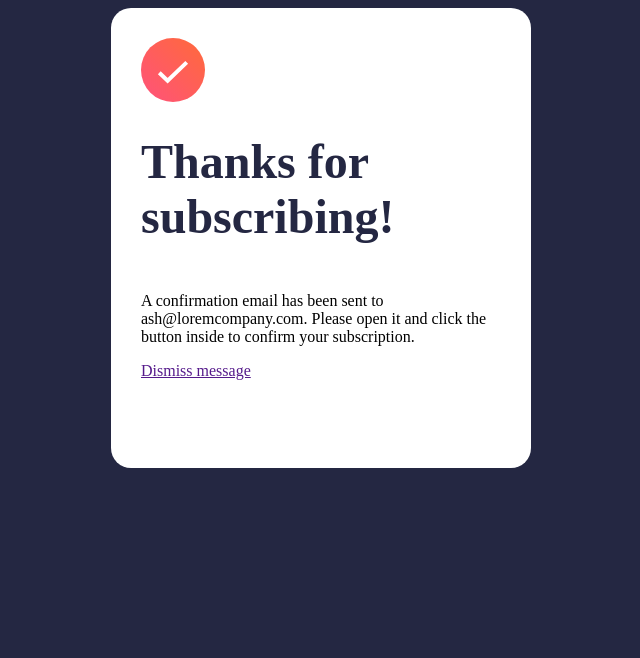
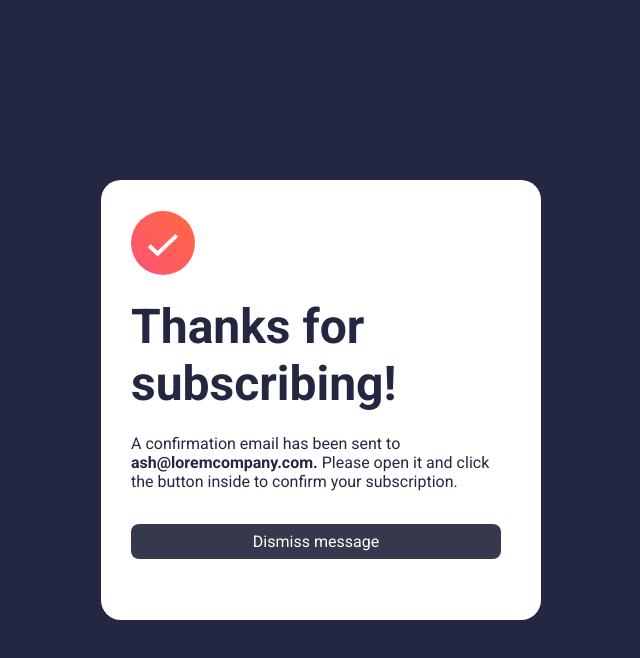
Before and after one commit to RenanDevWeb/-Newslettersignupform, a plain HTML site: page thanks.html in a window 1280 px wide. Shown: the whole page, without its empty margins (319-959 px from the left). Drawn offline with Linux system fonts and the light colour scheme.

Commit message:
adicionando botão no card

```diff
--- a/css/styles.css
+++ b/css/styles.css
@@ -1,3 +1,5 @@
+@import url('https://fonts.googleapis.com/css2?family=Roboto:wght@400;700&display=swap');
+
 *{
     margin: 0;
     padding: 0;
@@ -8,6 +10,7 @@ body{
     display: flex;
     justify-content: center;
     align-items: center;
+    font-family: 'Roboto', sans-serif;
 }
 .container{
     margin-top: 80px;
@@ -118,6 +121,7 @@ body{
     border-radius: 8px;
     padding: 8px;
     text-decoration: none;
+    margin-top: 30px;
 }
 .form a:hover{
     background: rgb(248,81,119);
--- a/css/thankyoupage.css
+++ b/css/thankyoupage.css
@@ -1,23 +1,61 @@
+@import url('https://fonts.googleapis.com/css2?family=Roboto:wght@400;700&display=swap');
+*{
+    margin: 0;
+    padding: 0;
+    box-sizing: border-box;
+}
 body{
    background-color: hsl(234, 29%, 20%);
    display: flex;
    justify-content: center;
    align-items: center;
+   width: 100vw;
+   height: 100vh;
+   font-family: 'Roboto', sans-serif;
 }
 .container{
     background-color: hsl(0, 0%, 100%);
+    border-radius: 20px;
+    width: 440px;
+    height: 440px;
+    padding: 30px ;
+
+}
+
+.container .card{
     display: flex;
     flex-direction: column;
-    justify-content: flex-start;
+    justify-content: space-around;
     align-items: flex-start;
-    /* margin: 100px auto; */
-    border-radius: 20px;
-    width: 360px;
-    height: 400px;
-    padding: 30px;
 
+    width: 100%;
+    height: 100%;
 }
 .container h1{
     font-size: 48px;
    color: hsl(234, 29%, 20%);
+   margin: 20px 0;
 }
+
+.container p{
+    color:hsl(234, 29%, 20%); ;
+}
+
+.bold{
+    font-weight: 700;
+}
+
+.card a{
+    width: 370px;
+    color: #fff;
+    background-color: hsl(235, 18%, 26%);
+    text-align: center;
+    border-radius: 8px;
+    padding: 8px;
+    text-decoration: none;
+    margin: 30px 0;
+}
+.card a:hover{
+    background: rgb(248,81,119);
+background: linear-gradient(60deg, rgba(248,81,119,1) 0%, rgba(255,98,87,1) 42%);
+}
--- a/thanks.html
+++ b/thanks.html
@@ -8,16 +8,18 @@
 </head>
 <body>
     <div class="container">
+
+    <div class="card">
       <svg xmlns="http://www.w3.org/2000/svg" width="64" height="64" viewBox="0 0 64 64"><defs><linearGradient id="a" x1="100%" x2="0%" y1="0%" y2="100%"><stop offset="0%" stop-color="#FF6A3A"/><stop offset="100%" stop-color="#FF527B"/></linearGradient></defs><g fill="none"><circle cx="32" cy="32" r="32" fill="url(#a)"/><path stroke="#FFF" stroke-width="4" d="m18.286 34.686 8.334 7.98 19.094-18.285"/></g></svg>
      <h1>Thanks for subscribing!</h1>
-     <p>A confirmation email has been sent to ash@loremcompany.com.
+     <p>A confirmation email has been sent to <span class="bold">ash@loremcompany.com.</span>
       Please open it and click the button inside to confirm your subscription.</p>
 
-       <a href="">
+       <a href="#">
         Dismiss message</a>
 
     </div>
 
-
+  </div>
 </body>
 </html>
```
